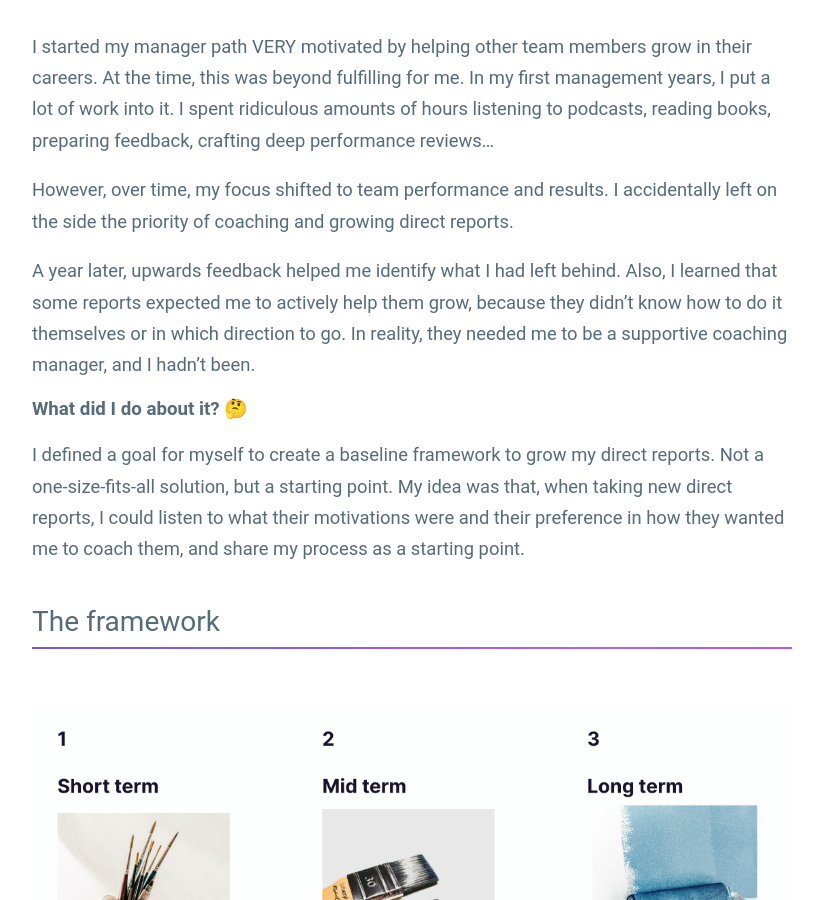
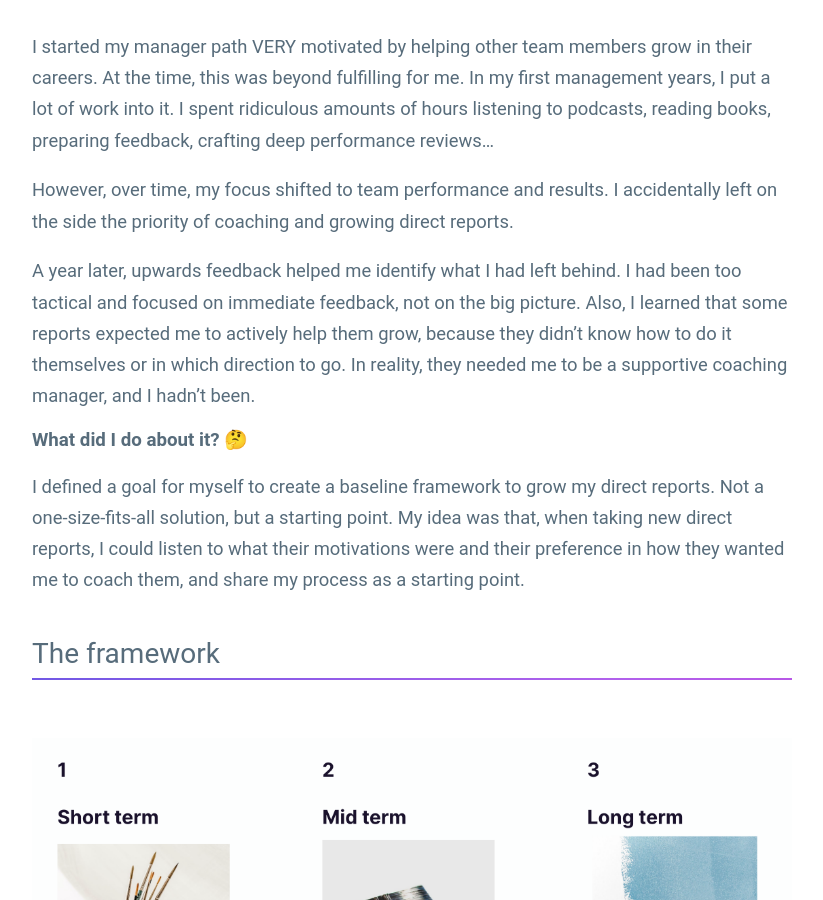
Before and after one commit to guillermodlpa/site, a Jekyll site: the page built from _posts/2021-12-08-growth-of-direct-reports.markdown, in a window 1280 px wide and 900 px high, scrolled down 2473 px. Shown: the whole window, without its empty margins (228-1051 px from the left). Built offline with Jekyll 4.4.1, drawn with Linux system fonts in a browser that asks for light colours.

Commit message:
Updated Growth Of Direct Reports

```diff
--- a/_posts/2021-12-08-growth-of-direct-reports.markdown
+++ b/_posts/2021-12-08-growth-of-direct-reports.markdown
@@ -39,7 +39,7 @@ I started my manager path VERY motivated by helping other team members grow in t
 
 However, over time, my focus shifted to team performance and results. I accidentally left on the side the priority of coaching and growing direct reports.
 
-A year later, upwards feedback helped me identify what I had left behind. Also, I learned that some reports expected me to actively help them grow, because they didn't know how to do it themselves or in which direction to go. In reality, they needed me to be a supportive coaching manager, and I hadn't been.
+A year later, upwards feedback helped me identify what I had left behind. I had been too tactical and focused on immediate feedback, not on the big picture. Also, I learned that some reports expected me to actively help them grow, because they didn't know how to do it themselves or in which direction to go. In reality, they needed me to be a supportive coaching manager, and I hadn't been.
 
 ### What did I do about it? 🤔
 
```
